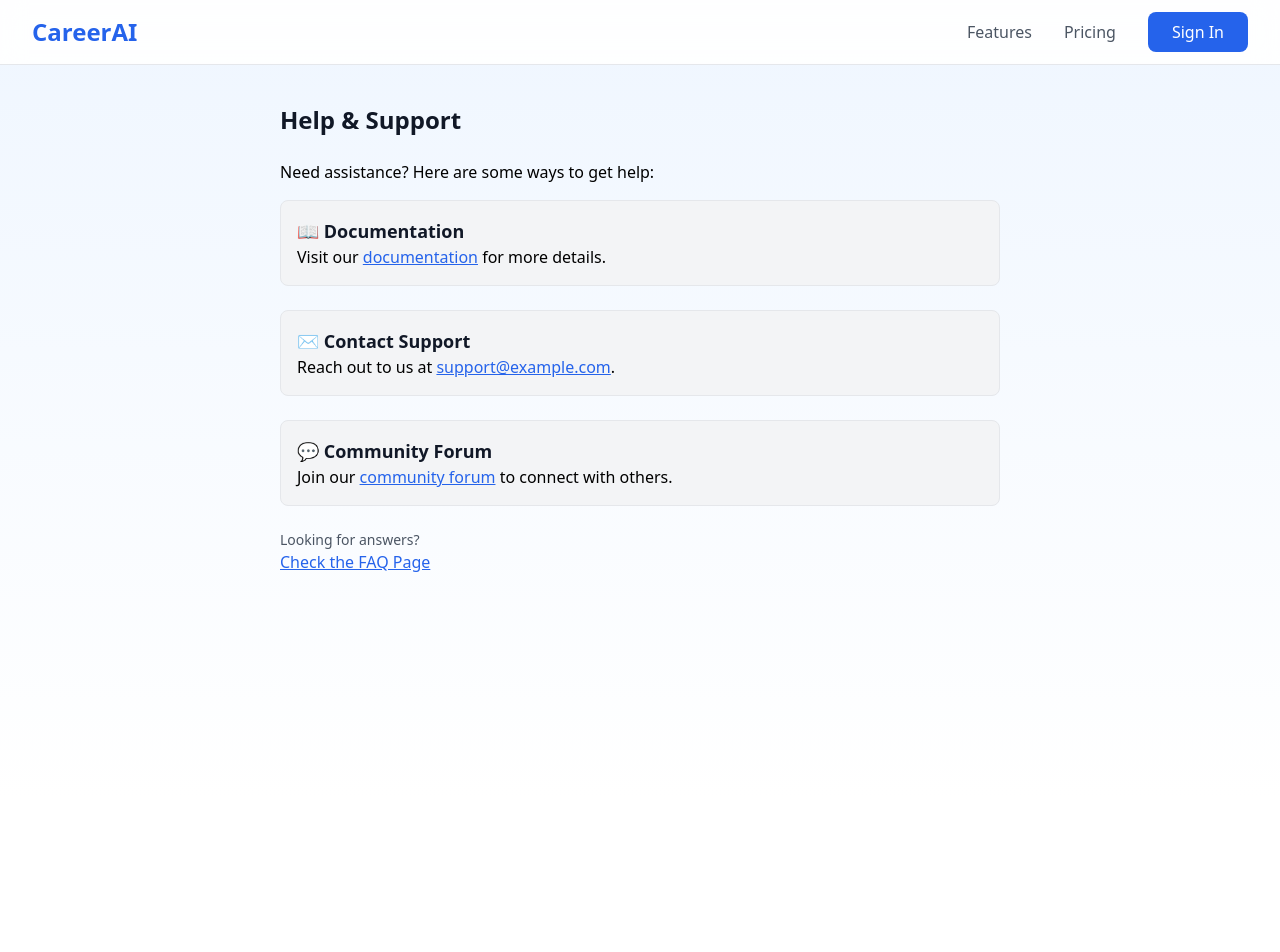
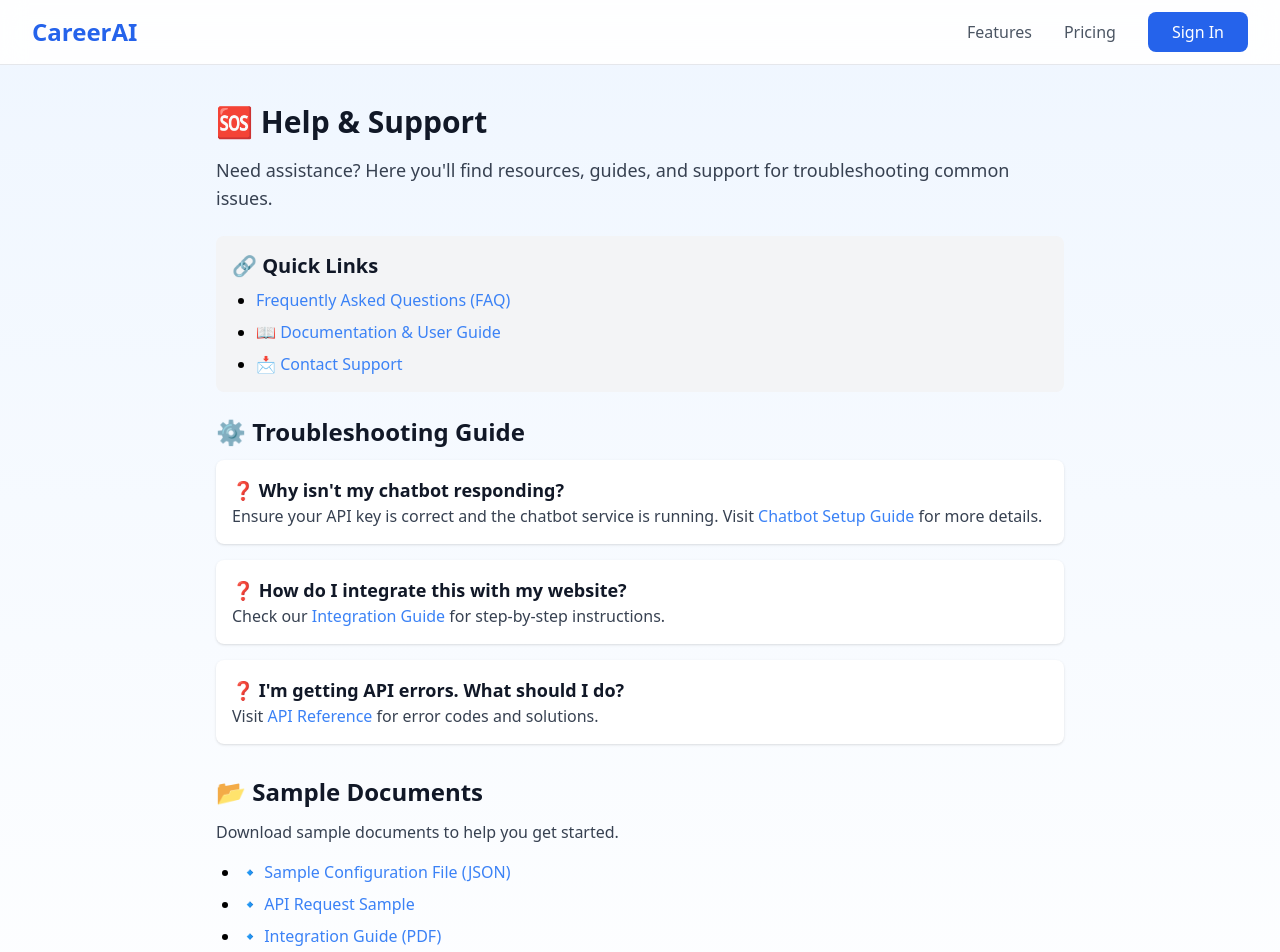
Before and after one commit to ojcross7/ai-chatbot-starter-main, a Next.js app: page /help in a window 1280 px wide. Shown: the top 952 px of the page. Before the commit the page ends 800 px from the top, so only its background shows below. Built offline with nearby package versions, Linux system fonts and the light colour scheme.

Commit message:
commit all changes

```diff
--- a/app/help/page.tsx
+++ b/app/help/page.tsx
@@ -1,47 +1,105 @@
-'use client';
 import { useState } from 'react';
 import Link from 'next/link';
 
 export default function HelpPage() {
   return (
-    <div className="max-w-3xl mx-auto p-6">
-      <h1 className="text-2xl font-bold mb-6">Help & Support</h1>
-      <p className="mb-4">Need assistance? Here are some ways to get help:</p>
+    <div className="max-w-4xl mx-auto p-6">
+      <h1 className="text-3xl font-bold mb-4">🆘 Help & Support</h1>
+      <p className="text-lg text-gray-700 mb-6">
+        Need assistance? Here you'll find resources, guides, and support for troubleshooting common issues.
+      </p>
 
-      <div className="space-y-6">
-        <div className="p-4 border rounded-lg bg-gray-100">
-          <h2 className="text-lg font-semibold">📖 Documentation</h2>
-          <p>
-            Visit our <a href="/docs" className="text-blue-600 underline">documentation</a> for more details.
-          </p>
-        </div>
+      {/* Quick Links */}
+      <div className="bg-gray-100 p-4 rounded-lg mb-6">
+        <h2 className="text-xl font-semibold mb-2">🔗 Quick Links</h2>
+        <ul className="list-disc ml-6 space-y-2">
+          <li>
+            <Link href="/faq" className="text-blue-500 hover:underline">
+              Frequently Asked Questions (FAQ)
+            </Link>
+          </li>
+          <li>
+            <Link href="/docs" className="text-blue-500 hover:underline">
+              📖 Documentation & User Guide
+            </Link>
+          </li>
+          <li>
+            <Link href="/contact" className="text-blue-500 hover:underline">
+              📩 Contact Support
+            </Link>
+          </li>
+        </ul>
+      </div>
 
-        <div className="p-4 border rounded-lg bg-gray-100">
-          <h2 className="text-lg font-semibold">✉️ Contact Support</h2>
-          <p>
-            Reach out to us at{' '}
-            <a href="mailto:support@example.com" className="text-blue-600 underline">
-              support@example.com
-            </a>.
-          </p>
-        </div>
-
-        <div className="p-4 border rounded-lg bg-gray-100">
-          <h2 className="text-lg font-semibold">💬 Community Forum</h2>
-          <p>
-            Join our <a href="/community" className="text-blue-600 underline">community forum</a> to connect with others.
-          </p>
+      {/* Troubleshooting Guide */}
+      <div className="mb-8">
+        <h2 className="text-2xl font-semibold mb-3">⚙️ Troubleshooting Guide</h2>
+        <div className="space-y-4">
+          <div className="bg-white p-4 rounded-lg shadow">
+            <h3 className="text-lg font-bold">❓ Why isn't my chatbot responding?</h3>
+            <p className="text-gray-700">
+              Ensure your API key is correct and the chatbot service is running. Visit{' '}
+              <Link href="/docs/chatbot-setup" className="text-blue-500 hover:underline">
+                Chatbot Setup Guide
+              </Link>{' '}
+              for more details.
+            </p>
+          </div>
+          <div className="bg-white p-4 rounded-lg shadow">
+            <h3 className="text-lg font-bold">❓ How do I integrate this with my website?</h3>
+            <p className="text-gray-700">
+              Check our{' '}
+              <Link href="/docs/integration" className="text-blue-500 hover:underline">
+                Integration Guide
+              </Link>{' '}
+              for step-by-step instructions.
+            </p>
+          </div>
+          <div className="bg-white p-4 rounded-lg shadow">
+            <h3 className="text-lg font-bold">❓ I'm getting API errors. What should I do?</h3>
+            <p className="text-gray-700">
+              Visit{' '}
+              <Link href="/docs/api-reference" className="text-blue-500 hover:underline">
+                API Reference
+              </Link>{' '}
+              for error codes and solutions.
+            </p>
+          </div>
         </div>
       </div>
 
-      <div className="mt-6">
-        <p className="text-sm text-gray-600">Looking for answers?</p>
-        <Link
-          href="/FAQ"
-          className="text-blue-600 underline hover:text-blue-800 transition"
-        >
-          Check the FAQ Page
-        </Link>
+      {/* Sample Documents Section */}
+      <div className="mb-8">
+        <h2 className="text-2xl font-semibold mb-3">📂 Sample Documents</h2>
+        <p className="text-gray-700 mb-4">Download sample documents to help you get started.</p>
+        <ul className="list-disc ml-6 space-y-2">
+          <li>
+            <a href="/files/sample-config.json" download className="text-blue-500 hover:underline">
+              🔹 Sample Configuration File (JSON)
+            </a>
+          </li>
+          <li>
+            <a href="/files/sample-api-request.txt" download className="text-blue-500 hover:underline">
+              🔹 API Request Sample
+            </a>
+          </li>
+          <li>
+            <a href="/files/sample-integration-guide.pdf" download className="text-blue-500 hover:underline">
+              🔹 Integration Guide (PDF)
+            </a>
+          </li>
+        </ul>
+      </div>
+
+      {/* Contact Support */}
+      <div className="bg-gray-100 p-4 rounded-lg">
+        <h2 className="text-xl font-semibold mb-2">💬 Need More Help?</h2>
+        <p className="text-gray-700">
+          If you need further assistance, feel free to{' '}
+          <Link href="/contact" className="text-blue-500 hover:underline">
+            Contact Support
+          </Link>.
+        </p>
       </div>
     </div>
   );
```
